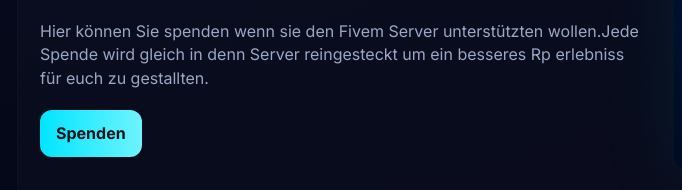
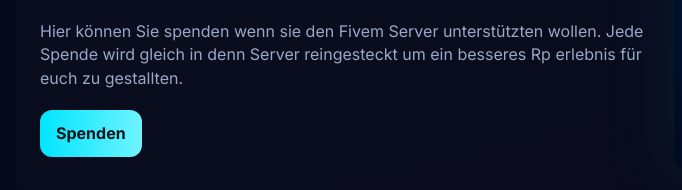
Before and after one commit to FinnMac1/ColoradoRP, a plain HTML site: page index.html in a window 1280 px wide. Shown: the part 374-564 px from the top of the page, 73-755 px from the left. Drawn offline with Linux system fonts and the light colour scheme.

Commit message:
Update index.html

```diff
--- a/index.html
+++ b/index.html
@@ -221,7 +221,7 @@ footer{position:fixed;left:0;right:0;bottom:12px;display:flex;justify-content:ce
           <a href="https://discord.gg/8qcHSsfa" class="btn btn-primary">Jetzt beitreten</a>
         </div>
 		  <br>
-		   <p class="tagline">Hier können Sie spenden wenn sie den Fivem Server unterstützten wollen.Jede Spende wird gleich in denn Server reingesteckt um ein besseres Rp erlebniss für euch zu gestallten.</p>
+		   <p class="tagline">Hier können Sie spenden wenn sie den Fivem Server unterstützten wollen. Jede Spende wird gleich in denn Server reingesteckt um ein besseres Rp erlebnis für euch zu gestallten.</p>
 		 <div>
           <a href="https://www.paypal.com/ncp/payment/ZD82NSHC3UN42" class="btn btn-primary">Spenden</a>
         </div>
```
